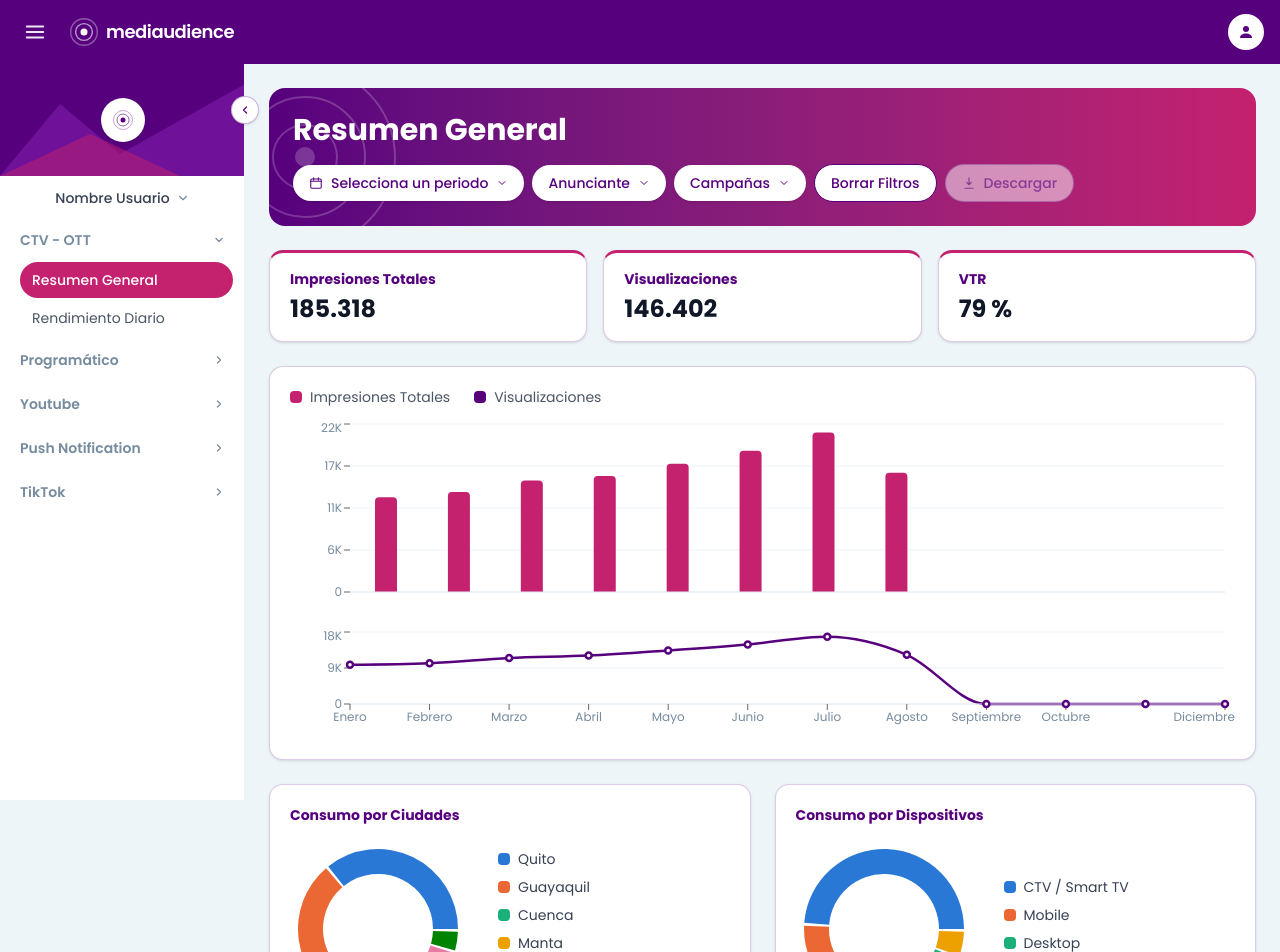
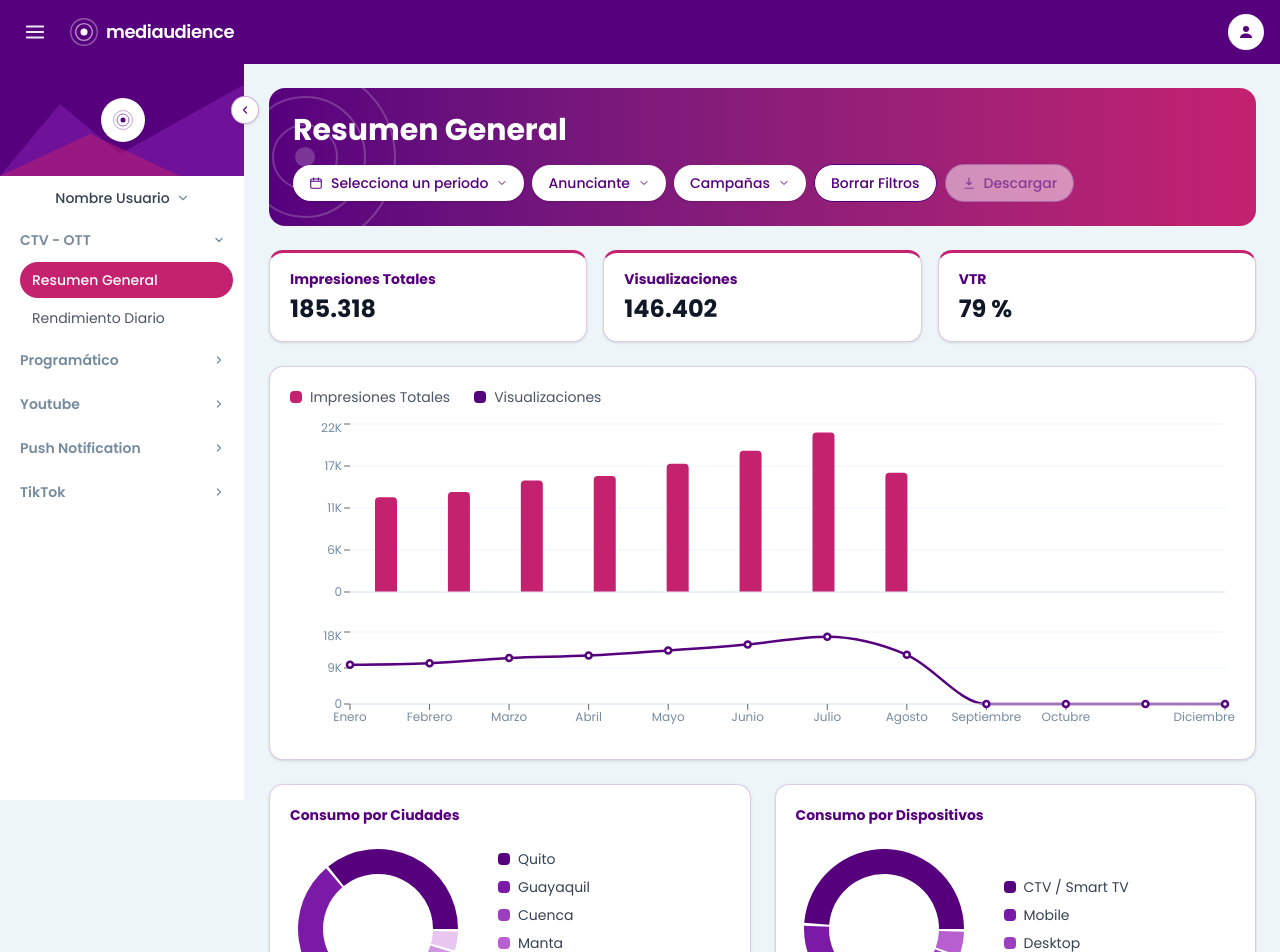
Before and after one commit to mediaudience/hub-mediaudience, a React (Vite) app: page /ctv-ott/resumen-general in a window 1280 px wide. Shown: the top 952 px of the page. Built offline with nearby package versions, Linux system fonts and the light colour scheme.

Commit message:
Revert donut palette to original brand purple shades per user preference

```diff
--- a/src/components/common/DonutWithTable.jsx
+++ b/src/components/common/DonutWithTable.jsx
@@ -2,9 +2,7 @@ import { PieChart, Pie, Cell, ResponsiveContainer } from "recharts";
 import { formatNumber } from "../../utils/format";
 import Card from "./Card";
 
-// Fixed categorical order (never reassigned per dataset), validated for
-// colorblind-safe adjacent-pair separation with scripts/validate_palette.js.
-const SHADES = ["#2a78d6", "#eb6834", "#1baf7a", "#eda100", "#e87ba4", "#008300"];
+const SHADES = ["#57007E", "#7A1AA6", "#9B3FC0", "#B85FD1", "#D096E0", "#E8C6EF"];
 
 export default function DonutWithTable({ title, data, labelHeader, valueHeader = "Impresiones Totales" }) {
   const total = data.reduce((acc, d) => acc + d.value, 0);
```
